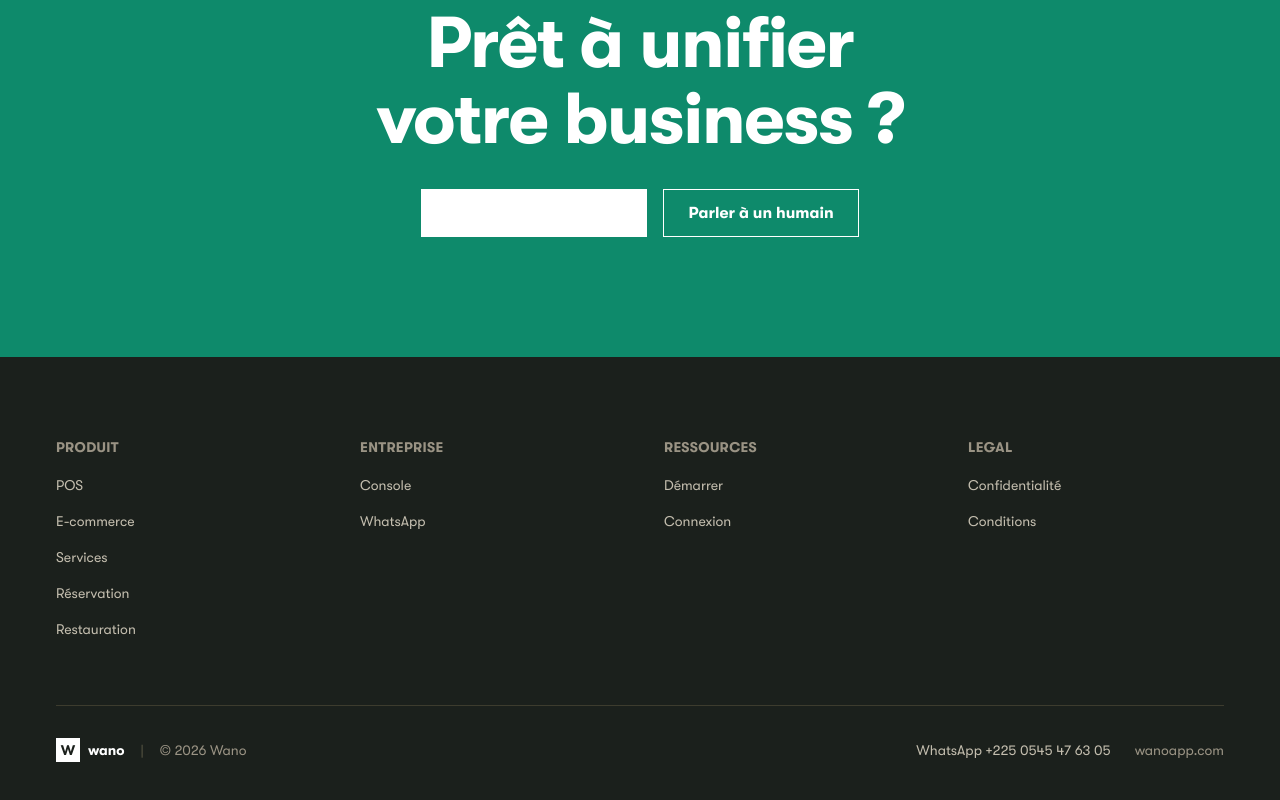
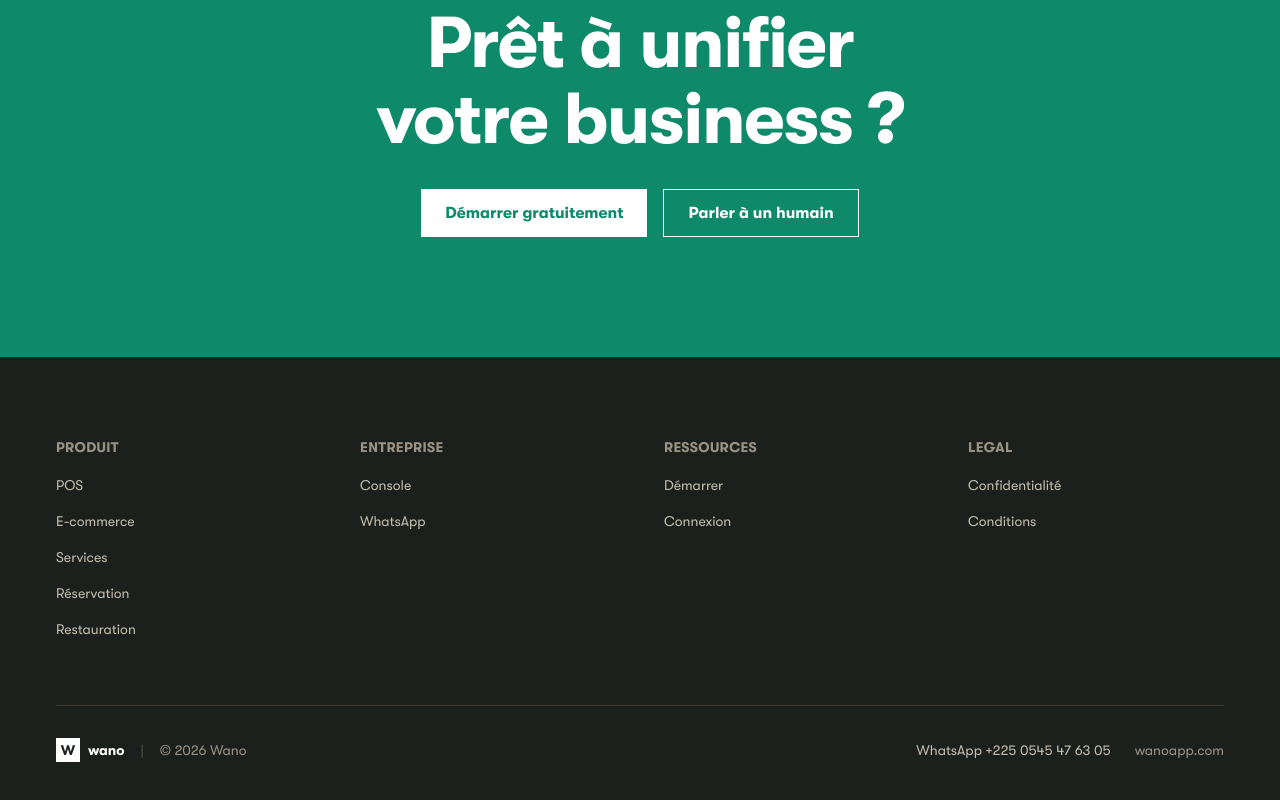
Before and after one commit to Vague-Digitale/wano-landing, a Next.js app: page / in a window 1280 px wide. Shown: the part 5414-6214 px from the top of the page. Built offline with nearby package versions, Linux system fonts and the light colour scheme.

Commit message:
fix: CTA button text visibility in FinalCTASection

```diff
--- a/src/components/v2/FinalCTASection.tsx
+++ b/src/components/v2/FinalCTASection.tsx
@@ -30,14 +30,14 @@
             <CTA
               href="https://console.wanoapp.com"
               variant="primary"
-              className="bg-white text-[var(--wn-green-500)] hover:bg-[var(--wn-bg-warm)]"
+              className="!bg-white !text-[var(--wn-green-500)] hover:!bg-[var(--wn-bg-warm)]"
             >
               Démarrer gratuitement
             </CTA>
             <CTA
-              href="https://wa.me/2250700000000"
+              href="https://wa.me/2250545476305"
               variant="secondary"
-              className="border-white text-white hover:bg-white hover:text-[var(--wn-green-500)]"
+              className="!border-white !text-white hover:!bg-white hover:!text-[var(--wn-green-500)]"
             >
               Parler à un humain
             </CTA>
```
